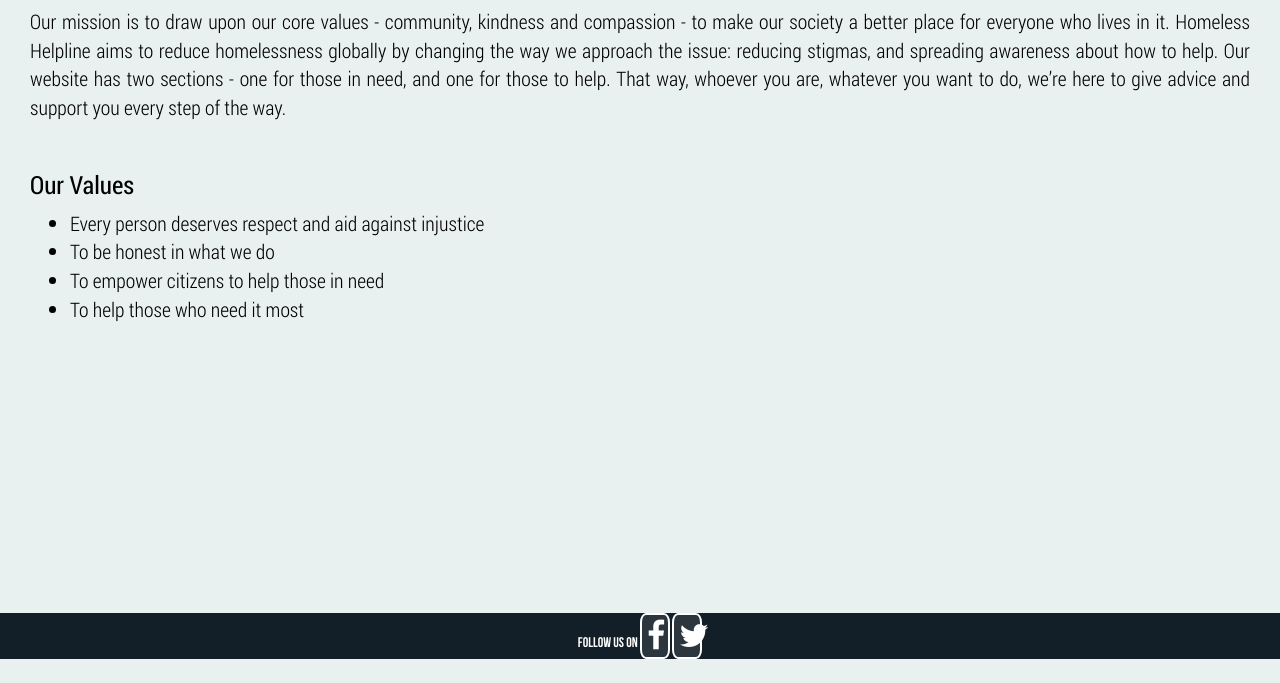
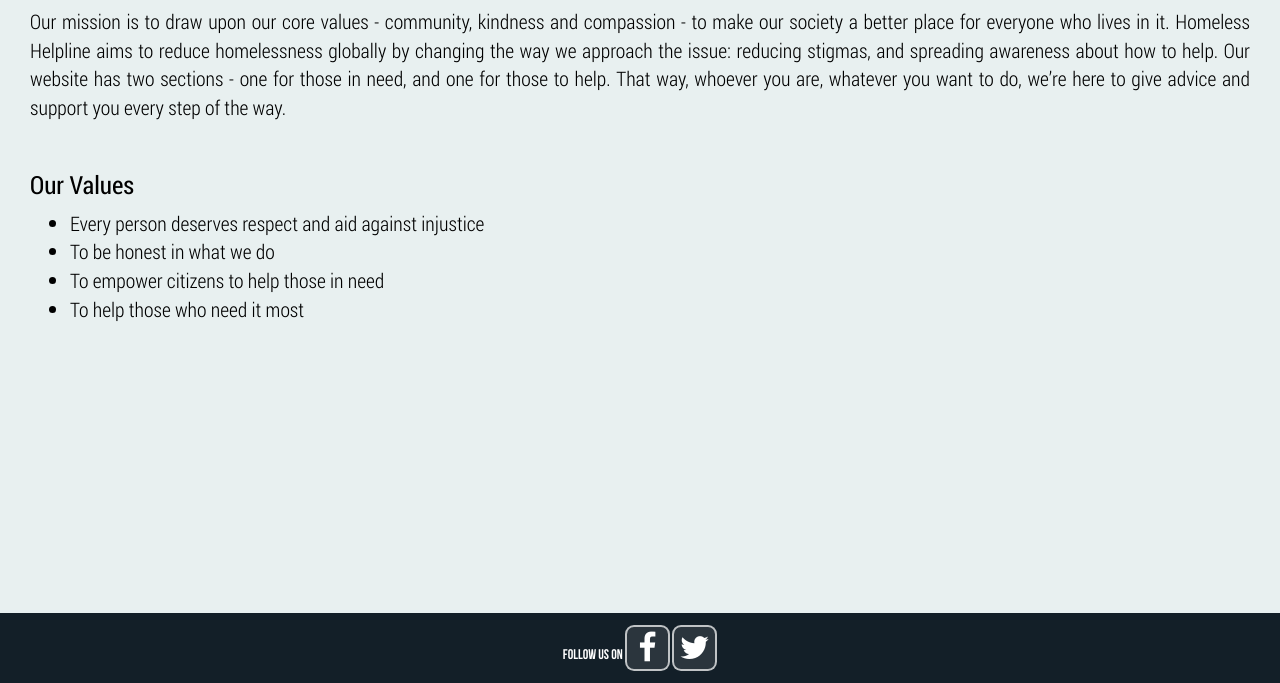
Before and after one commit to rebeccamillie/ran-web-project, a plain HTML site: page about.html in a window 1280 px wide. Shown: the part 301-984 px from the top of the page. Before the commit the page ends 960 px from the top, so only its background shows below. Drawn offline with Linux system fonts and the light colour scheme; files whose address does not match are found by name.

```diff
--- a/about.css
+++ b/about.css
@@ -128,23 +128,29 @@ margin-left: 30px;
 margin-right: 30px;
 }
 
+
 .footer {
-  background-color: #131f28;
-  text-align: center;
-  color: white;
+    position: relative;
+    left: 0;
+    bottom: 0;
+    width: 100%;
+    background-color: #131f28;
+    color: white;
+    text-align: center;
+    padding: 12px;
+    text-align: center;
 }
-
 
 .footer .fa {
     padding: 5px;
     font-size: 32px;
-    width: 30px;
+    width: 45px;
     text-align: center;
     text-decoration: none;
     border-radius: 20%;
     background: rgba(255, 255, 255, 0.1);
     color: rgba(255, 255, 255, 1);
-    border: solid 2px rgba(255, 255, 255, 1);
+    border: solid 2px rgba(255, 255, 255, 0.7);
 }
 
 /* Style all font awesome icons */
```
Also changed, not shown: logo.png.
